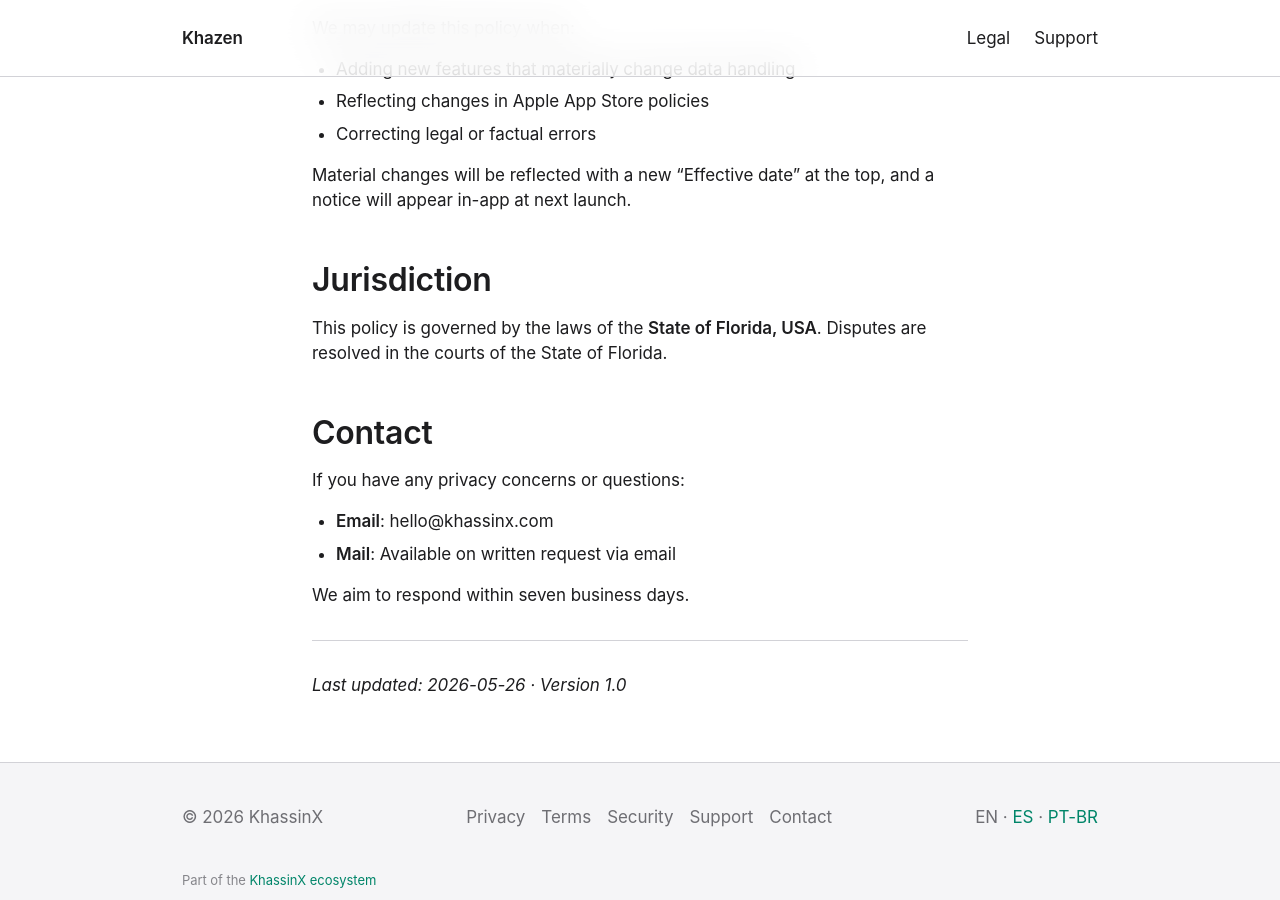
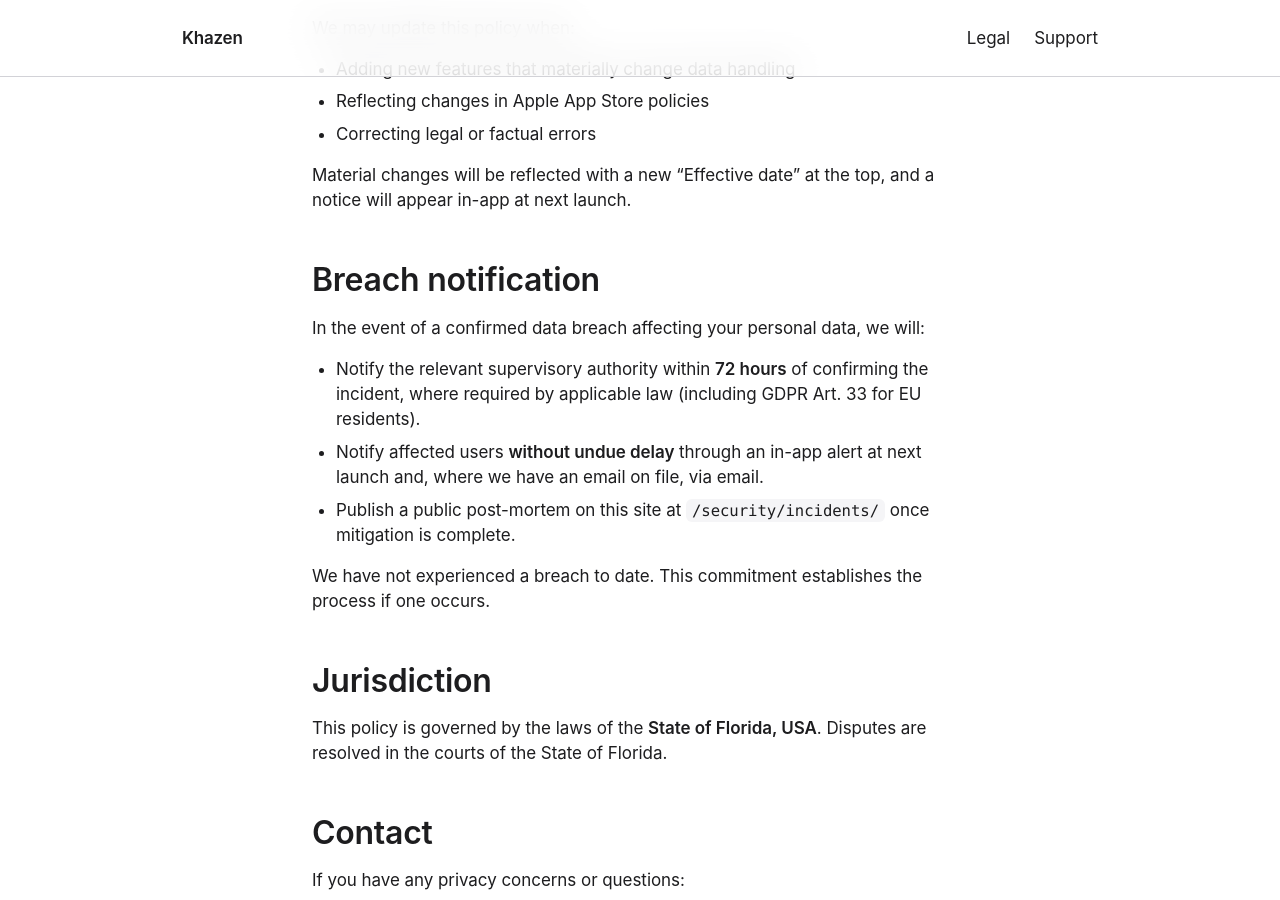
Before and after one commit to KhassinX/khazen-web, a Jekyll site: the page built from legal/privacy.md, in a window 1280 px wide and 900 px high, scrolled down 6235 px. Built offline with Jekyll 4.4.1, drawn with Linux system fonts in a browser that asks for light colours.

Commit message:
Polish: KhassinX studio attribution in hero + GDPR breach notification SLA
Polish #1 — Hero attribution (EN + ES + pt-BR)
  Add a small text-secondary line under the hero CTA: "Khazen is built by
  KhassinX, an independent studio for privacy-first Apple platform apps."
  Makes the Khazen ↔ KhassinX relationship explicit at first viewport.
  Footer-level "Part of the KhassinX ecosystem" too subtle on its own.

Polish #2 — Breach notification (legal/privacy + es + pt-BR)
  Add a "Breach notification" subsection before Jurisdiction:
    - 72h supervisory-authority notification (GDPR Art. 33 EU + LGPD BR
      in pt-BR version)
    - In-app + email alert to affected users
    - Public post-mortem at /security/incidents/ post-mitigation
    - Honest acknowledgment we have not had a breach (no false claim of
      perfect security history; just process commitment)

Reviewer feedback informing the change:
  - "Khazen vs KhassinX relationship unclear" → addressed with explicit hero attribution
  - "No incident response SLA" → addressed with 72h GDPR-aligned commitment

```diff
--- a/es/index.html
+++ b/es/index.html
@@ -15,6 +15,7 @@
     <div class="cta">
       <span class="text-tertiary">Próximamente en el App Store</span>
     </div>
+    <p class="text-secondary" style="margin-top: var(--space-xl); font-size: var(--fs-body-s);">Khazen es desarrollada por <a href="https://khassinx.com/es/">KhassinX</a>, un estudio independiente dedicado a apps privacy-first para las plataformas de Apple.</p>
   </div>
 </section>
 
--- a/index.html
+++ b/index.html
@@ -15,6 +15,7 @@
     <div class="cta">
       <span class="text-tertiary">Coming soon to the App Store</span>
     </div>
+    <p class="text-secondary" style="margin-top: var(--space-xl); font-size: var(--fs-body-s);">Khazen is built by <a href="https://khassinx.com">KhassinX</a>, an independent studio for privacy-first Apple platform apps.</p>
   </div>
 </section>
 
--- a/legal/privacy.md
+++ b/legal/privacy.md
@@ -160,6 +160,16 @@
 
 Material changes will be reflected with a new "Effective date" at the top, and a notice will appear in-app at next launch.
 
+## Breach notification
+
+In the event of a confirmed data breach affecting your personal data, we will:
+
+- Notify the relevant supervisory authority within **72 hours** of confirming the incident, where required by applicable law (including GDPR Art. 33 for EU residents).
+- Notify affected users **without undue delay** through an in-app alert at next launch and, where we have an email on file, via email.
+- Publish a public post-mortem on this site at `/security/incidents/` once mitigation is complete.
+
+We have not experienced a breach to date. This commitment establishes the process if one occurs.
+
 ## Jurisdiction
 
 This policy is governed by the laws of the **State of Florida, USA**. Disputes are resolved in the courts of the State of Florida.
--- a/pt-BR/index.html
+++ b/pt-BR/index.html
@@ -15,6 +15,7 @@
     <div class="cta">
       <span class="text-tertiary">Em breve na App Store</span>
     </div>
+    <p class="text-secondary" style="margin-top: var(--space-xl); font-size: var(--fs-body-s);">O Khazen é desenvolvido pela <a href="https://khassinx.com">KhassinX</a>, um estúdio independente dedicado a apps privacy-first para as plataformas da Apple.</p>
   </div>
 </section>
 
```
Also changed, not shown: es/legal/privacy.md (+10 -0 lines), pt-BR/legal/privacy.md (+10 -0 lines).
